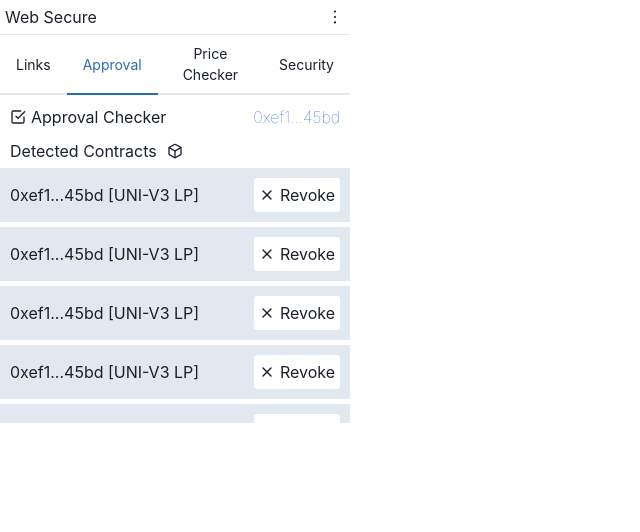
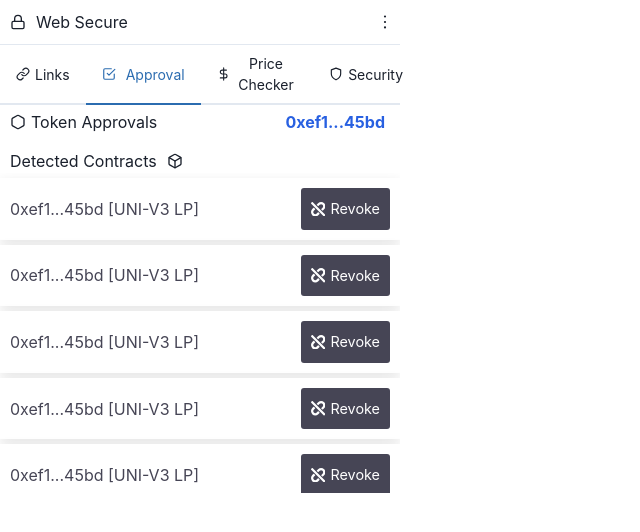
Before and after one commit to DURIN-TECH/web-secure, a React (Create React App) app: page / in a window 1280 px wide. Both pictures are taken after a click on the tab "Approval". Shown: the top 532 px of the page, without its empty margins (0-640 px from the left). Built offline with nearby package versions, Linux system fonts and the light colour scheme; no server answers.

Commit message:
feat: resized popup, added icons to tabs

```diff
--- a/src/App.js
+++ b/src/App.js
@@ -1,13 +1,15 @@
 import "./styles/app.scss";
 import  HomeTabs  from "./components/tabs";
 import { AiOutlineMore } from "react-icons/ai";
+import {FiLock} from "react-icons/fi";
+
 
 function App() {
 
   return (
     <>
       <header>
-        <h1>Web Secure</h1>
+        <h1><FiLock style={{marginRight:10}}/>Web Secure</h1>
         <AiOutlineMore style={{cursor:"pointer"}} size={20}/>
       </header>
       <hr />
--- a/src/components/check-approvals.js
+++ b/src/components/check-approvals.js
@@ -1,14 +1,16 @@
 import React from "react";
-import { FiCheckSquare, FiBox, FiX } from "react-icons/fi";
+import { FiBox, FiHexagon } from "react-icons/fi";
+import { FaUnlink } from "react-icons/fa";
 
 export default function CheckApprovals() {
   return (
     <>
       <div className="approvals">
         <div className="approvals__header">
-          <span className="icon_wrapper">
-            <FiCheckSquare /> <h3>Approval Checker</h3>
-          </span>
+          <h3>
+            <FiHexagon style={{ marginRight: 5 }} />
+            Token Approvals
+          </h3>
           <p>
             <b>0xef1...45bd</b>
           </p>
@@ -21,37 +23,49 @@
           <div className="contract">
             <div className="contract__title">0xef1...45bd [UNI-V3 LP]</div>
             <div className="contract__button">
-              <FiX /> <p>Revoke</p>{" "}
+              <p>
+                <FaUnlink style={{ marginRight: 5 }} /> Revoke
+              </p>{" "}
             </div>
           </div>
           <div className="contract">
             <div className="contract__title">0xef1...45bd [UNI-V3 LP]</div>
             <div className="contract__button">
-              <FiX /> <p>Revoke</p>{" "}
+              <p>
+                <FaUnlink style={{ marginRight: 5 }} /> Revoke
+              </p>{" "}
             </div>
           </div>
           <div className="contract">
             <div className="contract__title">0xef1...45bd [UNI-V3 LP]</div>
             <div className="contract__button">
-              <FiX /> <p>Revoke</p>{" "}
+              <p>
+                <FaUnlink style={{ marginRight: 5 }} /> Revoke
+              </p>{" "}
             </div>
           </div>
           <div className="contract">
             <div className="contract__title">0xef1...45bd [UNI-V3 LP]</div>
             <div className="contract__button">
-              <FiX /> <p>Revoke</p>{" "}
+              <p>
+                <FaUnlink style={{ marginRight: 5 }} /> Revoke
+              </p>{" "}
             </div>
           </div>
           <div className="contract">
             <div className="contract__title">0xef1...45bd [UNI-V3 LP]</div>
             <div className="contract__button">
-              <FiX /> <p>Revoke</p>{" "}
+              <p>
+                <FaUnlink style={{ marginRight: 5 }} /> Revoke
+              </p>{" "}
             </div>
           </div>
           <div className="contract">
             <div className="contract__title">0xef1...45bd [UNI-V3 LP]</div>
             <div className="contract__button">
-              <FiX /> <p>Revoke</p>{" "}
+              <p>
+                <FaUnlink style={{ marginRight: 5 }} /> Revoke
+              </p>{" "}
             </div>
           </div>
         </div>
--- a/src/components/platform-security-checkmark.js
+++ b/src/components/platform-security-checkmark.js
@@ -14,6 +14,7 @@
       }
     );
   }, []);
+
   return (
     <>
       <div className="platform-checkmark">
@@ -32,7 +33,7 @@
         <div className="platform-checkmark__more-details">
           <span>
             <h2>About</h2>
-            <p>
+            <p id="about">
               Uniswap is a decentralized exchange protocol built on Ethereum. To
               be more precise, it is an automated liquidity protocol. There is
               no order book or any centralized party required to make trades.
--- a/src/components/tabs.js
+++ b/src/components/tabs.js
@@ -5,6 +5,12 @@
 import NFTPriceChecker from "./nft-price-checker";
 import PlatformSecurityCheckmark from "./platform-security-checkmark";
 import { ToastContainer } from "react-toastify";
+import {
+  FiLink,
+  FiCheckSquare,
+  FiDollarSign,
+  FiShield,
+} from "react-icons/fi";
 import "react-toastify/dist/ReactToastify.css";
 
 export default function HomeTabs() {
@@ -12,11 +18,25 @@
     <>
       {" "}
       <Tabs>
-        <TabList padding="0px">
-          <Tab _focus={{boxShadow: "none"}} fontSize="sm">Links</Tab>
-          <Tab _focus={{boxShadow: "none"}} fontSize="sm">Approval</Tab>
-          <Tab _focus={{boxShadow: "none"}} fontSize="sm">Price Checker</Tab>
-          <Tab _focus={{boxShadow: "none"}} fontSize="sm">Security</Tab>
+        <TabList
+          style={{ display: "flex", justifyContent: "space-evenly" }}
+          padding="0px"
+        >
+          <Tab _focus={{ boxShadow: "none" }} fontSize="sm">
+            <FiLink style={{ marginRight: 5 }} /> Links
+          </Tab>
+          <Tab _focus={{ boxShadow: "none" }} fontSize="sm">
+            <FiCheckSquare style={{ marginRight: 10 }} />
+            Approval
+          </Tab>
+          <Tab _focus={{ boxShadow: "none" }} fontSize="sm">
+            <FiDollarSign style={{ marginRight: 5 }} size={20} />
+            Price Checker
+          </Tab>
+          <Tab _focus={{ boxShadow: "none" }} fontSize="sm">
+            <FiShield style={{ marginRight: 5 }} />
+            Security
+          </Tab>
         </TabList>
 
         <TabPanels>
@@ -24,18 +44,17 @@
             <LinkValidator />
           </TabPanel>
           <TabPanel padding="0px">
-            <CheckApprovals/>
+            <CheckApprovals />
           </TabPanel>
           <TabPanel padding="0px">
-            <NFTPriceChecker/>
+            <NFTPriceChecker />
           </TabPanel>
           <TabPanel padding="0px">
-            <PlatformSecurityCheckmark/>
+            <PlatformSecurityCheckmark />
           </TabPanel>
         </TabPanels>
       </Tabs>
-      <ToastContainer position="bottom-right"/>
-
+      <ToastContainer position="bottom-right" />
     </>
   );
 }
--- a/src/styles/app.scss
+++ b/src/styles/app.scss
@@ -10,18 +10,27 @@
 $blue: #2860e1;
 $green: #00e676;
 $red: #d50000;
+$dark: #464555;
+
+html {
+  font-size: 1rem;
+}
 
 body {
   font-family: "Poppins", sans-serif;
   margin: 0px;
-  width: 350px;
-  height: 400px;
+  width: 400px;
+  height: 500px;
   overflow: scroll;
   position: relative;
+  background-color: #aaaabc;
 }
 
 header {
   h1 {
+    display: flex;
+    align-items: center;
+    padding: 5px;
     font-size: 1rem;
   }
   display: flex;
@@ -41,16 +50,16 @@
   margin-top: 5px;
 
   &__header {
-    .icon_wrapper {
-      padding: 10px;
+    padding: 5px;
+    h3 {
       display: flex;
       align-items: center;
-      h3 {
+      font-size: 1rem;
       margin-left: 5px;
-      }
     }
     p {
       padding-right: 10px;
+      font-size: 1rem;
       b {
         color: $blue;
       }
@@ -75,6 +84,11 @@
       flex-direction: column;
       height: fit-content;
       border: solid 1px #e2e8f0;
+      b {
+        h2 {
+          font-size: 1rem;
+        }
+      }
       P {
         display: flex;
         flex-wrap: nowrap;
@@ -82,6 +96,7 @@
         overflow: hidden;
         width: fit-content;
         margin: 0 auto;
+        font-size: 1rem;
       }
     }
   }
@@ -97,14 +112,16 @@
       align-items: center;
       h2 {
         margin-left: 5px;
+        font-size: 1rem;
       }
     }
 
     p {
       color: $blue;
+      font-size: 1rem;
     }
   }
-  .whitelist_site{
+  .whitelist_site {
     display: flex;
     width: 100%;
     padding: 20px;
@@ -121,17 +138,17 @@
     display: flex;
     align-items: center;
     justify-content: space-between;
-    .icon_wrapper {
-      padding: 10px;
+    padding: 5px;
+    margin-bottom: 10px;
+    h3 {
       display: flex;
       align-items: center;
-      h3 {
+      font-size: 1rem;
       margin-left: 5px;
-      }
     }
     b {
       color: $blue;
-      font-weight: lighter;
+      font-weight: bold;
       padding-right: 10px;
     }
   }
@@ -139,12 +156,13 @@
     padding-left: 10px;
     display: flex;
     align-items: center;
+    font-size: 1rem;
   }
   .contract_list {
     display: flex;
     flex-direction: column;
     padding-top: 5px;
-    height: 260px;
+    height: 320px;
     overflow-y: scroll;
     &::-webkit-scrollbar {
       width: 12px; /* width of the entire scrollbar */
@@ -163,44 +181,60 @@
       width: 100%;
       height: fit-content;
       align-items: center;
+      justify-content: space-between;
       padding: 10px;
-      background-color: #e2e8f0;
+      background-color: white;
+      box-shadow: rgba(0, 0, 0, 0.1) 0px 4px 12px;
       margin-bottom: 5px;
       &__title {
         display: flex;
         justify-self: flex-start;
+        color: $dark;
+        font-size: 1rem;
       }
       &__button {
+        p {
           display: flex;
           margin-left: auto;
           align-items: center;
           padding: 5px;
           border-radius: 3px;
-        background-color: white;
-
-        p {
-          margin-left: 5px;
+          background-color: $dark;
+          color: white;
+          padding: 10px;
+          font-size: 0.9rem;
         }
       }
     }
   }
 }
 .price-checker {
+  input {
+    height: 35px;
+    border-radius: 5px;
+    border-color: #d7dde4 !important;
+    padding-left: 5px;
+    &:focus {
+      outline: none;
+    }
+  }
+
   &__header {
     display: flex;
     align-items: center;
     justify-content: space-between;
-    .icon_wrapper {
-      padding: 10px;
+    padding: 5px;
+    margin-bottom: 10px;
+
+    h3 {
       display: flex;
       align-items: center;
-      h3 {
+      font-size: 1rem;
       margin-left: 5px;
-      }
     }
     b {
       color: $blue;
-      font-weight: lighter;
+      font-weight: bold;
       padding-right: 10px;
     }
   }
@@ -208,12 +242,13 @@
     padding-left: 10px;
     display: flex;
     align-items: center;
+    font-size: 1rem;
   }
   input {
     border: solid 1px black;
   }
   .scroll {
-    height: 260px;
+    height: 320px;
     overflow-y: scroll;
     &::-webkit-scrollbar {
       width: 12px; /* width of the entire scrollbar */
@@ -227,18 +262,18 @@
       border: 3px solid white; /* creates padding around scroll thumb */
     }
   }
-  .generate_summary{
+  .generate_summary {
     width: 100%;
     display: flex;
     justify-content: center;
-    &__btn{
-      background-color: $blue;
+    &__btn {
+      background-color: $dark;
       padding: 10px;
-      border-radius: 5px;
+      border-radius: 3px;
       font-size: 1rem;
       color: white;
-      font-size: .75rem;
-
+      font-size: 1rem;
+      margin: 10px;
     }
   }
 
@@ -251,28 +286,33 @@
       display: flex;
       flex-direction: column;
       width: 50%;
+      font-size: 1rem;
     }
     &__token-id {
       display: flex;
       flex-direction: column;
       width: 30%;
+      font-size: 1rem;
     }
   }
   .offer-details {
     display: flex;
     justify-content: space-between;
     padding: 10px;
+
     &__amount {
       display: flex;
       flex-direction: column;
       width: 40%;
-      input{
+      font-size: 1rem;
+
+      input {
         padding-left: 5px;
-
       }
     }
     &__token-type {
       display: flex;
+      font-size: 1rem;
       flex-direction: column;
       width: 50%;
     }
@@ -281,6 +321,11 @@
     padding: 10px;
     display: flex;
     flex-direction: column;
+    h2 {
+      b {
+        font-size: 1rem;
+      }
+    }
     .summary {
       display: flex;
       justify-content: space-between;
@@ -289,13 +334,13 @@
 
       &__title {
         display: flex;
+        font-size: 1rem;
       }
       &__input {
         display: flex;
         margin-left: auto;
         width: 30%;
         padding-left: 5px;
-
       }
     }
   }
@@ -308,6 +353,7 @@
       font-weight: bold;
       display: flex;
       align-items: center;
+      font-size: 0.9rem;
       b {
         color: $blue;
         font-weight: lighter;
@@ -323,14 +369,16 @@
     display: flex;
     justify-content: space-between;
     margin-bottom: 10px;
-    padding: 15px;
+    padding: 10px;
 
     h2 {
       display: flex;
       align-items: center;
+      font-size: 1rem;
     }
     p {
       color: $blue;
+      font-weight: bold;
     }
   }
   &__main-details {
@@ -343,9 +391,9 @@
     h3,
     p {
       font-family: monospace;
-      font-size: .9rem;
+      font-size: 0.9rem;
     }
-    p{
+    p {
       color: $blue;
     }
 
@@ -357,7 +405,7 @@
   &__more-details {
     display: flex;
     justify-content: space-between;
-    height: 200px;
+    height: 280px;
     overflow-y: scroll;
     &::-webkit-scrollbar {
       width: 12px; /* width of the entire scrollbar */
@@ -380,6 +428,13 @@
       h2 {
         font-weight: bold;
         margin-bottom: 10px;
+        font-size: 1rem;
+      }
+      p {
+        font-size: 1rem;
+      }
+      p[id="about"] {
+        text-align: left;
       }
     }
   }
```
Also changed, not shown: src/components/link-validator.js (+36 -16 lines), src/components/nft-price-checker.js (+21 -15 lines), src/styles/palette.css (added, +8 -0 lines). Lines whose indentation alone changed are shown as unchanged.
